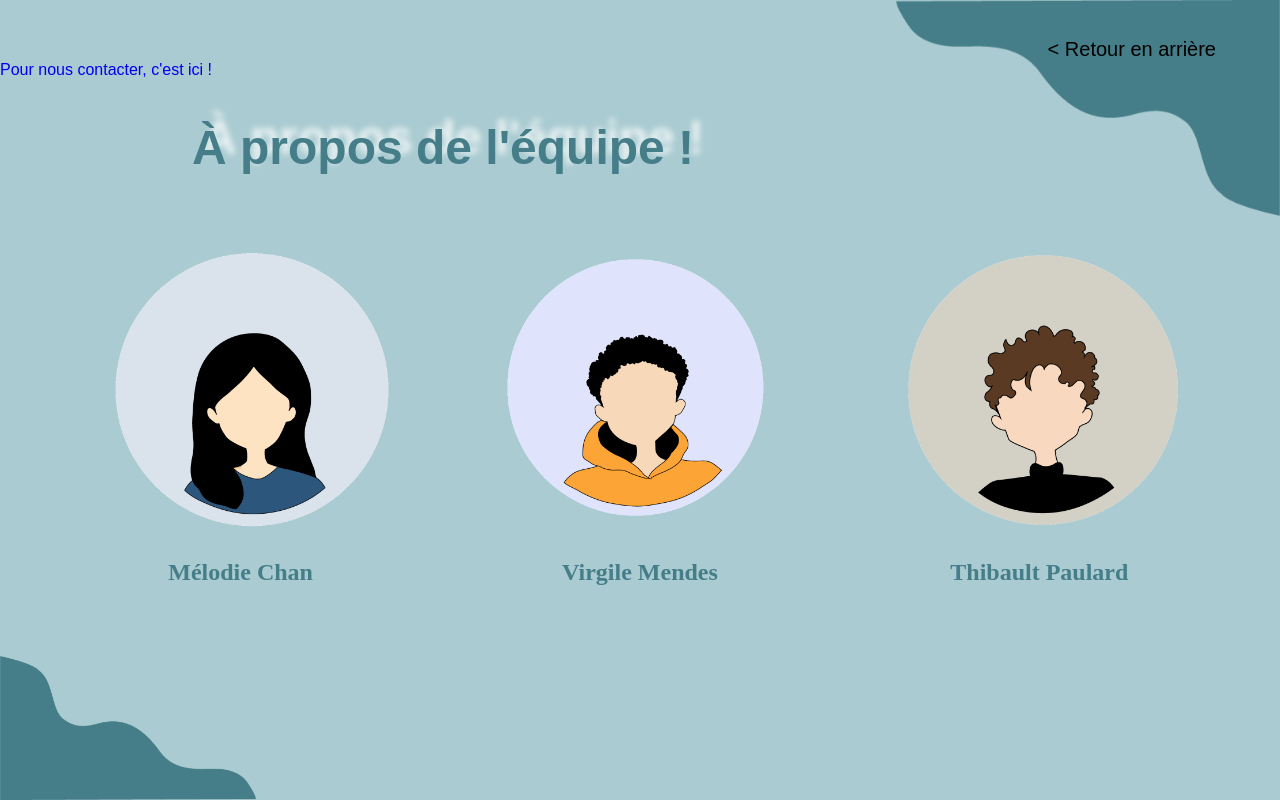
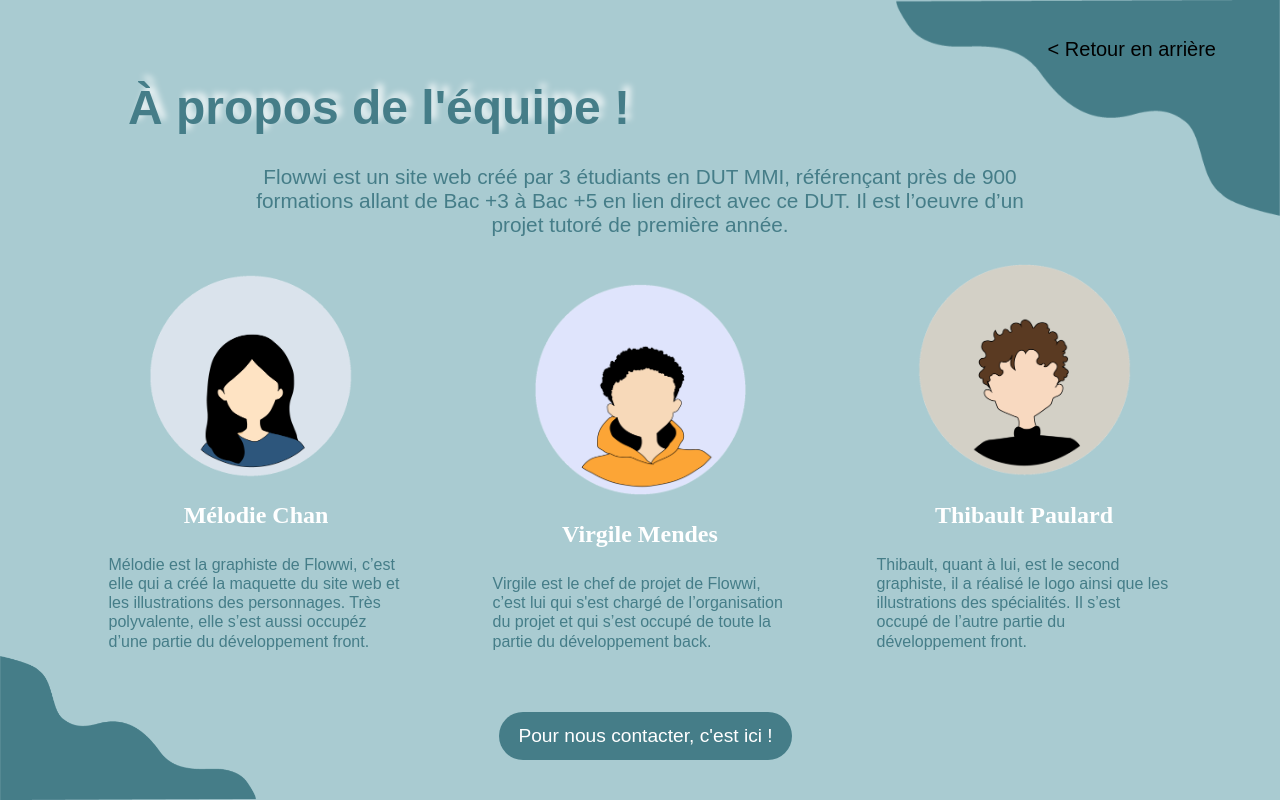
Before and after one commit to virgiIe/projet-tutore-2020, a PHP site: page /a-propos/ in a window 1280 px wide. Run offline with PHP 8.4, Linux system fonts and the light colour scheme; a stand-in replaces the project's code that opens the database connection.

Commit message:
commit19 - Mélodie

```diff
--- a/a-propos/index.html
+++ b/a-propos/index.html
@@ -12,20 +12,27 @@
     <a href="../" class="back"> < Retour en arrière</a>
     <img src="../assets/img/decors/vagues.png" alt="" class="vagues vagues-droite">
     <h1>À propos de l'équipe !</h1>
+
+    <p class="intro">Flowwi est un site web créé par 3 étudiants en DUT MMI, référençant près de 900 formations allant de Bac +3 à Bac +5 en lien direct avec ce DUT. Il est l’oeuvre d’un projet tutoré de première année.</p>
     <div class="main">
+
+
         <section>
-            <a href="#liencv"><img src="../assets/img/perso-cv/perso-melodie.png" alt="Mélodie Chan"></a>
+            <a href="https://etudiant.u-pem.fr/~mchan/cv-numerique/" target = "_blank"><img src="../assets/img/perso-cv/perso-melodie.png" alt="Mélodie Chan"class="melo"></a>
             <h2>Mélodie Chan</h2>
+            <p>Mélodie est la graphiste de Flowwi, c’est elle qui a créé la maquette du site web et les illustrations des personnages. Très polyvalente, elle s’est aussi occupéz d’une partie du développement front.</p>
         </section>
 
         <section>
-            <a href="http://virgile.men"><img src="../assets/img/perso-cv/perso-virgile.png" alt="Virgile Mendes"></a>
+            <a href="https://etudiant.u-pem.fr/~vmendes/" target = "_blank"><img src="../assets/img/perso-cv/perso-virgile.png" alt="Virgile Mendes"></a>
             <h2>Virgile Mendes</h2>
+            <p>Virgile est le chef de projet de Flowwi, c’est lui qui s'est chargé de l’organisation du projet et qui s’est occupé de toute la partie du développement back.</p>
         </section>
 
         <section>
-            <a href="#liencv"><img src="../assets/img/perso-cv/perso-thibault.png" alt="Thibault Paulard"></a>
+            <a href="https://etudiant.u-pem.fr/~tpaulard/cv_interactif/index.php" target = "_blank"><img src="../assets/img/perso-cv/perso-thibault.png" alt="Thibault Paulard"></a>
             <h2>Thibault Paulard</h2>
+            <p>Thibault, quant à lui, est le second graphiste, il a réalisé le logo ainsi que les illustrations des spécialités. Il s’est occupé de l’autre partie du développement front.</p>
         </section>
     </div>
 
--- a/assets/css/styles-apropos.css
+++ b/assets/css/styles-apropos.css
@@ -21,32 +21,57 @@
 
 .btn-contact {
     z-index: 1;
+    background-color: #457D88;
+    border-radius : 30px;
+    padding : 1% 1.5%;
+    font-family:'DIN', sans-serif;
+    font-size : 1.2rem;
+    text-decoration: none;
+    color : white;
+    box-shadow: rgba(0, 0, 0, 0.8) -10px 5px, 6px;
+    position : absolute;
+    bottom : 5%;
+    left : 39%;
 }
 
 h1{
     color : #457D88;
+    font-weight : bold;
     font-size: 3rem;
-    text-shadow: rgba(255, 255,255, 0.8) 10px -10px 6px;
-    margin : 0 15%;
+    text-shadow: rgba(255, 255,255, 0.8) 5px -5px 6px;
+    margin : 0 10%;
     position : fixed;
-    top : 15%;
+    top : 10%;
+}
+
+.intro {
+    font-size : 1.3rem;
+    font-family: DIN, sans-serif;
+    color : #457D88;
+    width : 60%;
+
+    text-align : center;
+    position : fixed;
+    top : 18%;
+    left : 20%;
 }
 
 .main{
-   /*  border : solid red 2px; */
+/*     border : solid red 2px; */
     display: flex;
     flex-direction: row;
     justify-content: space-evenly;
     align-items: flex-end;
     position: absolute;
-    top : 30%;
+    top : 33%;
     padding : 0 2%;
 
 }
 
 section {
-    /* border : green solid; */
-    width: 30%;
+   /*  border : green solid; */
+    width: 25%;
+    height : 100%;
     display: flex;
     flex-direction: column;
     align-items: center;
@@ -54,10 +79,19 @@
     position : relative;
 }
 
+.melo {
+    width: 95%;
+}
+
 section a{
-    width: 100%;
+    width: 70%;
     position : relative;
     left : 0%;
+/*     border :solid red 2px; */
+    position : flex;
+    justify-content: center;
+    align-items: center;
+
 }
 
 section img{
@@ -65,10 +99,17 @@
 }
 
 section h2{
-    color : #457D88;
+    color : #ffffff;
     font-family: DIN;
     font-weight : bold;
     font-size : 1.5rem;
+}
+
+section p {
+    color : #457D88;
+    padding : 2%;
+    margin : 0;
+    line-height: 1.2rem;
 }
 
 .vagues{
--- a/fiche/index.php
+++ b/fiche/index.php
@@ -124,7 +124,7 @@
 
                             </select>
 
-                            <button id="accessSite" type="button">Accéder au site</button>
+                            <button class="site" id="accessSite" type="button">Accéder au site</button>
 
 
                         </form>
--- a/liste/index.php
+++ b/liste/index.php
@@ -52,7 +52,7 @@
         </h2>
 
         <div class="liste">
-            <ul>
+            <ul class="ul-f">
             <?php
 
                 $sql = "SELECT pt_Intitule.id, pt_Intitule.nom FROM pt_Intitule, pt_FormeDeFormation, pt_Specialite, pt_TabIntFormeF, pt_TabIntSpe WHERE pt_TabIntFormeF.id_formeFormation = pt_FormeDeFormation.id AND pt_TabIntFormeF.id_intitule = pt_Intitule.id AND pt_TabIntSpe.id_specialite = pt_Specialite.id AND pt_TabIntSpe.id_intitule = pt_Intitule.id AND pt_FormeDeFormation.id = :id_FormeDeFormation AND pt_Specialite.id = :id_Specialite";
@@ -68,7 +68,7 @@
                     $req -> execute($attributes);
 
                     while($data = $req -> fetch()){
-                        echo '<li><a target="_blank" href="../fiche/?id_intitule='.$data['id'].'&id_typeFormation='.$test.'">'.$data['nom'].'</a></li>';
+                        echo '<li class="li-f"><a target="_blank" href="../fiche/?id_intitule='.$data['id'].'&id_typeFormation='.$test.'">'.$data['nom'].'</a></li>';
                     }
 
                     $req = null;
```
Also changed, not shown: assets/css/fluide.css (+28 -0 lines), assets/css/styles.css (+103 -44 lines), assets/img/perso-cv/perso-melodie.png, assets/img/perso-cv/perso-thibault.png, assets/img/perso-cv/perso-virgile.png.
